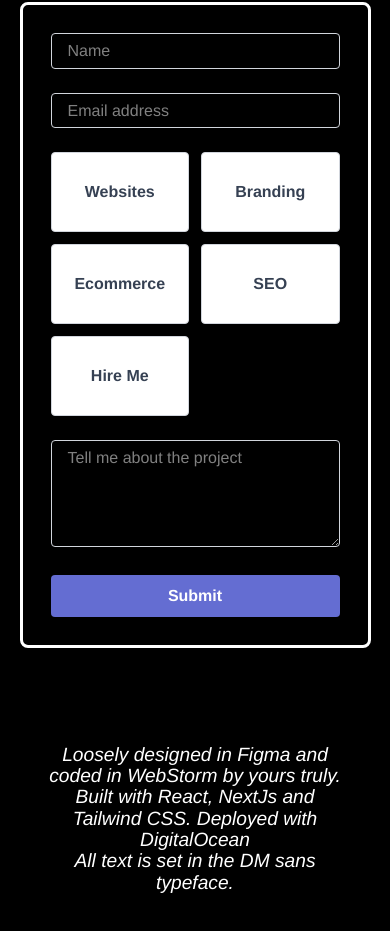
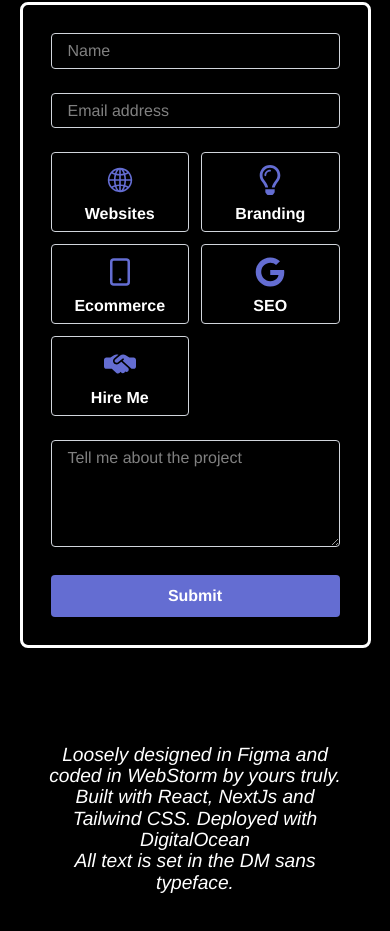
Before and after one commit to oCaio-re/my_next_portfolio, a Next.js app: page / in a window 390 px wide. Shown: the part 7901-8832 px from the top of the page. Built offline with nearby package versions, Linux system fonts and the light colour scheme.

Commit message:
mobile form done

```diff
--- a/app/components/ContactForm.tsx
+++ b/app/components/ContactForm.tsx
@@ -1,6 +1,11 @@
 'use client';
 
 import { useState } from "react";
+import { IoIosGlobe } from "react-icons/io";
+import { FaRegLightbulb } from "react-icons/fa";
+import { FiSmartphone } from "react-icons/fi";
+import { FaGoogle } from "react-icons/fa";
+import { FaHandshakeSimple } from "react-icons/fa6";
 
 export default function ContactForm() {
     const [services, setServices] = useState<string[]>([]);
@@ -45,18 +50,22 @@ export default function ContactForm() {
 
                 <div className="mb-6">
                     <div className="grid grid-cols-2 sm:grid-cols-3 gap-3">
-                        {["Websites", "Branding", "Ecommerce", "SEO", "Hire Me"].map(service => (
+                        {/*{["Website", "Branding", "Ecommerce", "SEO", "Hire Me"].map(service => (*/}
+                        {[{"name": "Websites", "icon": <IoIosGlobe className="icon-form" size={30}/>},{"name": "Branding", "icon": <FaRegLightbulb className="icon-form" size={30}/>}
+                            , {"name": "Ecommerce", "icon": <FiSmartphone className="icon-form" size={30}/>}, {"name": "SEO", "icon": <FaGoogle className="icon-form" size={30}/>},
+                            {"name": "Hire Me", "icon": <FaHandshakeSimple className="icon-form" size={30}/>}].map(item => (
                             <button
-                                key={service}
+                                key={item.name.valueOf()}
                                 type="button"
-                                onClick={() => handleServiceChange(service)}
-                                className={`px-4 py-2 h-20 rounded border transition font-bold ${
-                                    services.includes(service)
-                                        ? 'text-white bg-[#C9AA71]'
-                                        : 'bg-white text-gray-700 border-gray-300 hover:bg-gray-100'
+                                onClick={() => handleServiceChange(item.name)}
+                                className={`px-4 py-3 h-20 rounded border transition font-bold${
+                                    services.includes(item.name)
+                                        ? 'text-black bg-white font-bold'
+                                        : 'bg-white text-white border-gray-300 hover:bg-gray-100 font-bold'
                                 }`}
                             >
-                                {service}
+                                {item.icon}
+                                {item.name}
                             </button>
                         ))}
                     </div>
--- a/app/globals.css
+++ b/app/globals.css
@@ -128,3 +128,9 @@ body {
 /*bege #C9AA71 */
 /*azul #609BE3*/
 /*roxo #646DD2*/
+
+.icon-form{
+  margin: auto auto 10px auto;
+  color: #646DD2;
+  width: 2rem;
+}
```
Also changed, not shown: 1 other file (tests, documents, lock files or other folders).
